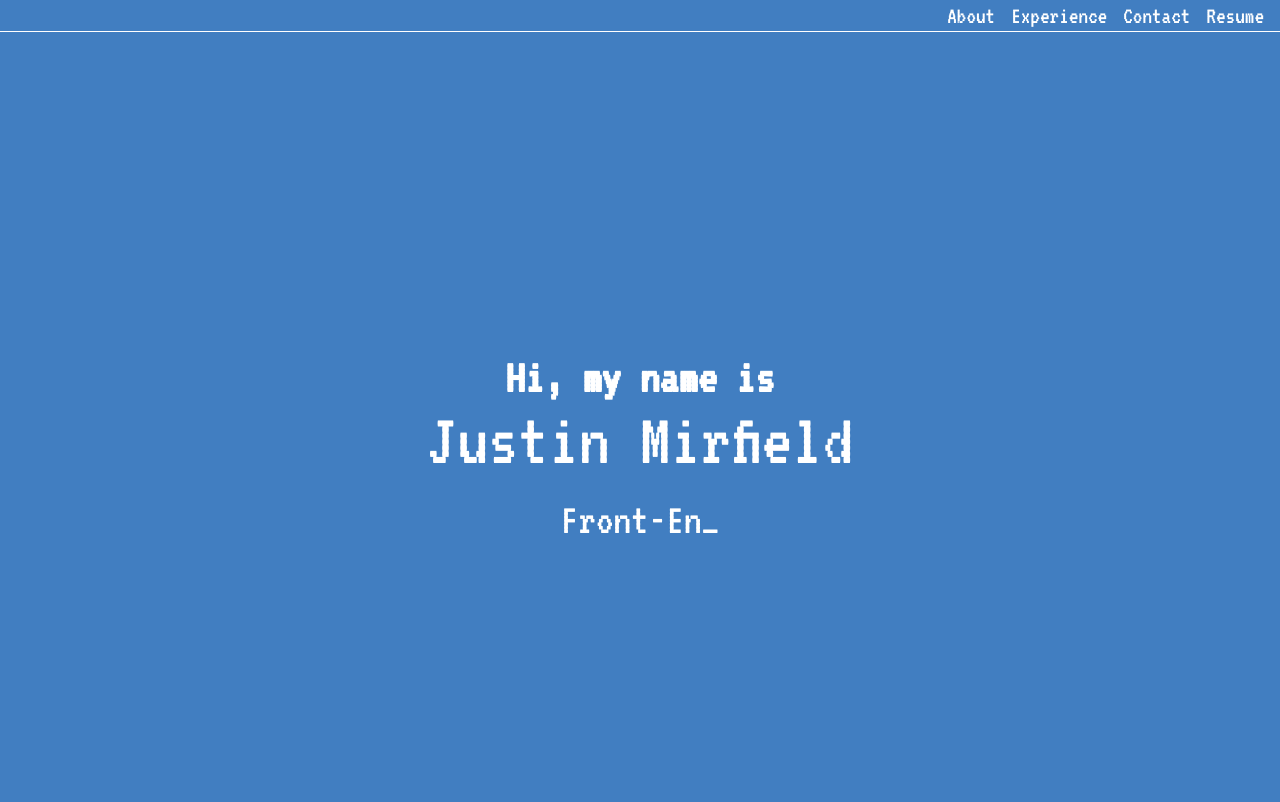
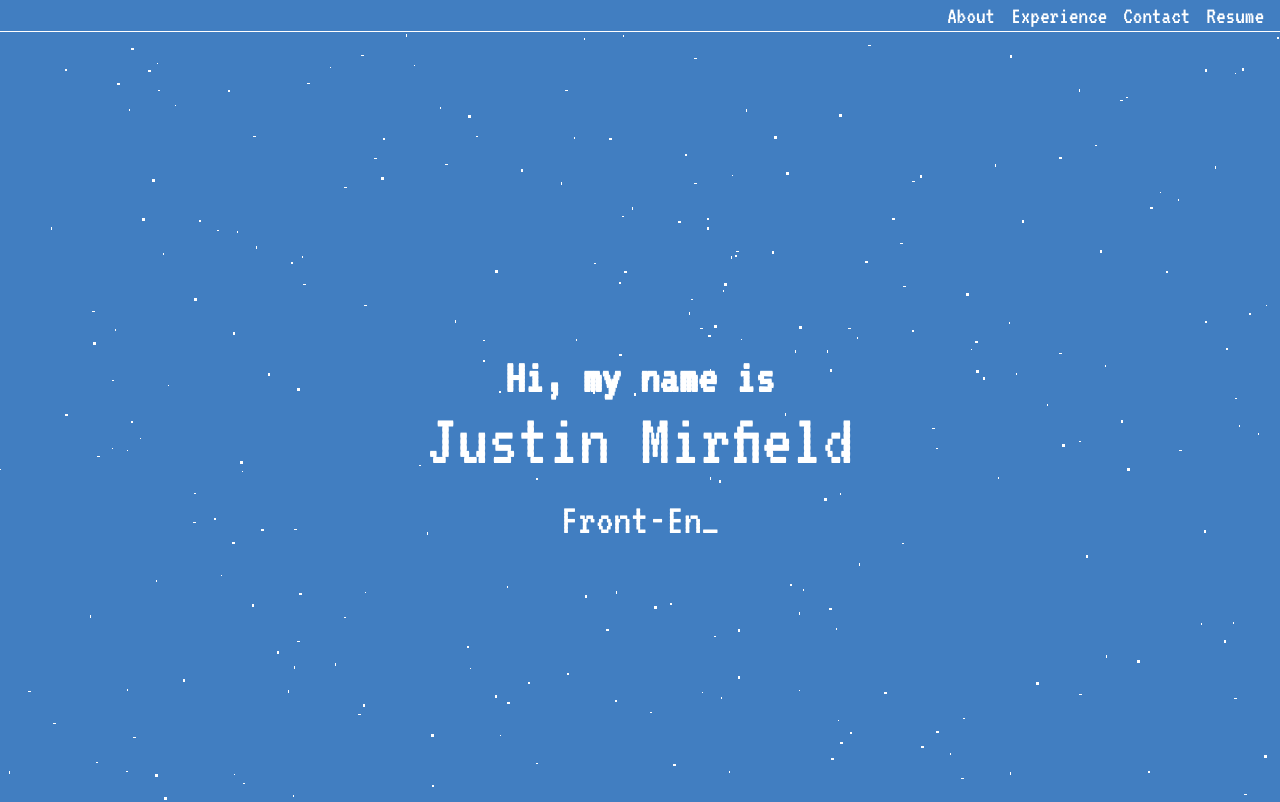
Before and after one commit to jmirfield/portfolio-site, a website built with webpack: page public/template.html in a window 1280 px wide. Shown: the top 802 px of the page. Built offline with nearby package versions, Linux system fonts and the light colour scheme.

Commit message:
Added particles

```diff
--- a/src/scripts/mainCanvas.js
+++ b/src/scripts/mainCanvas.js
@@ -1,5 +1,6 @@
 import Typewriter from "./typewriter";
-import '../styles/mainCanvas.css'
+import Particles from "./particles";
+import '../styles/mainCanvas.css';
 
 const mainCanvas = () => {
     const canvas = document.getElementById('home');
@@ -13,7 +14,9 @@ const mainCanvas = () => {
         "Back-End Developer",
     ];
 
-    const typewriter = new Typewriter(TYPED_MESSAGES, canvas)
+    const typewriter = new Typewriter(TYPED_MESSAGES, canvas);
+    const particles = new Particles(500, canvas);
+
 
     const init = () => {
         requestAnimationFrame(animate);
@@ -21,7 +24,8 @@ const mainCanvas = () => {
 
     const animate = () => {
         ctx.clearRect(0, 0, canvas.width, canvas.height);
-        typewriter.draw()
+        typewriter.draw();
+        particles.draw();
         setTimeout(() => requestAnimationFrame(animate), 100)
     }
 
--- /dev/null
+++ b/src/scripts/particles.js
@@ -0,0 +1,89 @@
+'use strict';
+
+class Particles {
+    #list;
+    #canvas;
+    constructor(n, canvas) {
+        this.#list = new Array(n);
+        this.#canvas = canvas;
+        this.mouse = {
+            down: false,
+            x: undefined,
+            y: undefined
+        };
+        this.#init();
+    }
+
+
+    #init() {
+        for (let i = 0; i < this.#list.length; i++) {
+            this.#list[i] = new Particle(this.#canvas);
+        }
+        const rect = this.#canvas.getBoundingClientRect()
+        this.#canvas.addEventListener('mousedown', (e) => {
+            this.mouse = {
+                down: true,
+                x: e.clientX,
+                y: e.clientY - rect.top
+            }
+        })
+        this.#canvas.addEventListener('mouseup', (e) => {
+            this.mouse = {
+                down: false,
+                x: undefined,
+                y: undefined
+            };
+        })
+
+        this.#canvas.addEventListener('mousemove', (e) => {
+            this.mouse = {
+                ...this.mouse,
+                x: e.clientX,
+                y: e.clientY - rect.top
+            };
+        })
+    }
+
+    draw() {
+        const ctx = this.#canvas.getContext('2d');
+        for (let i = 0; i < this.#list.length; i++) {
+            ctx.fillRect(this.#list[i].x, this.#list[i].y, this.#list[i].width, this.#list[i].height);
+            this.#list[i].update(this.mouse);
+        }
+    }
+}
+
+class Particle {
+    x;
+    y;
+    width;
+    height;
+    constructor(canvas) {
+        this.x = Math.floor(Math.random() * canvas.width);
+        this.y = Math.floor(Math.random() * canvas.height);
+        this.width = Math.floor(Math.random() * 4);
+        this.height = Math.floor(Math.random() * 4);
+    }
+
+    update({ down, x, y }) {
+        // if (!down) {
+        //     const xVel = Math.random() < .5 ? 1 : -1;
+        //     const yVel = Math.random() < .5 ? 1 : -1;
+        //     this.x += xVel;
+        //     this.y += yVel;
+        // } else {
+        //     const xRandom = Math.floor((Math.random() * 3) * (Math.random() < .5 ? -1 : 1))
+        //     const yRandom = Math.floor((Math.random() * 3) * (Math.random() < .5 ? -1 : 1))
+        //     const xVel = x <= this.x ? -2 : 2 + xRandom;
+        //     const yVel = y <= this.y ? -2 : 2 + yRandom;
+        //     this.x += xVel;
+        //     this.y += yVel;
+        // }
+        const xVel = Math.random() < .5 ? 1 : -1;
+        const yVel = Math.random() < .5 ? 1 : -1;
+        this.x += xVel;
+        this.y += yVel;
+    }
+}
+
+export default Particles;
--- a/src/scripts/typewriter.js
+++ b/src/scripts/typewriter.js
@@ -1,3 +1,5 @@
+'use strict';
+
 class Typewriter {
     #messages;
     #position;
@@ -14,6 +16,24 @@ class Typewriter {
         this.#stage = 0;
         this.#delay = 0;
         this.#canvas = canvas;
+    }
+
+
+    get text() {
+        if (this.#delay % 5 !== 0) {
+            return this.#text + " "
+        }
+        return this.#text + "_";
+    }
+
+    draw() {
+        const ctx = this.#canvas.getContext('2d');
+        ctx.fillText(this.text, this.#canvas.width / 2, this.#canvas.height / 2 + 120);
+        ctx.textBaseline = 'middle';
+        ctx.textAlign = 'center';
+        ctx.font = '44px VT323';
+        ctx.fillStyle = 'white';
+        this.#next()
     }
 
     #next() {
@@ -55,24 +75,6 @@ class Typewriter {
             }
         }
     }
-
-    get text() {
-        if (this.#delay % 5 !== 0) {
-            return this.#text + " "
-        }
-        return this.#text + "_";
-    }
-
-    draw() {
-        const ctx = this.#canvas.getContext('2d');
-        ctx.fillText(this.text, this.#canvas.width / 2, this.#canvas.height / 2 + 120);
-        ctx.textBaseline = 'middle';
-        ctx.textAlign = 'center';
-        ctx.font = '44px VT323';
-        ctx.fillStyle = 'white';
-        this.#next()
-    }
-
 }
 
 export default Typewriter;
```
Also changed, not shown: src/styles/global.css (+4 -4 lines).
